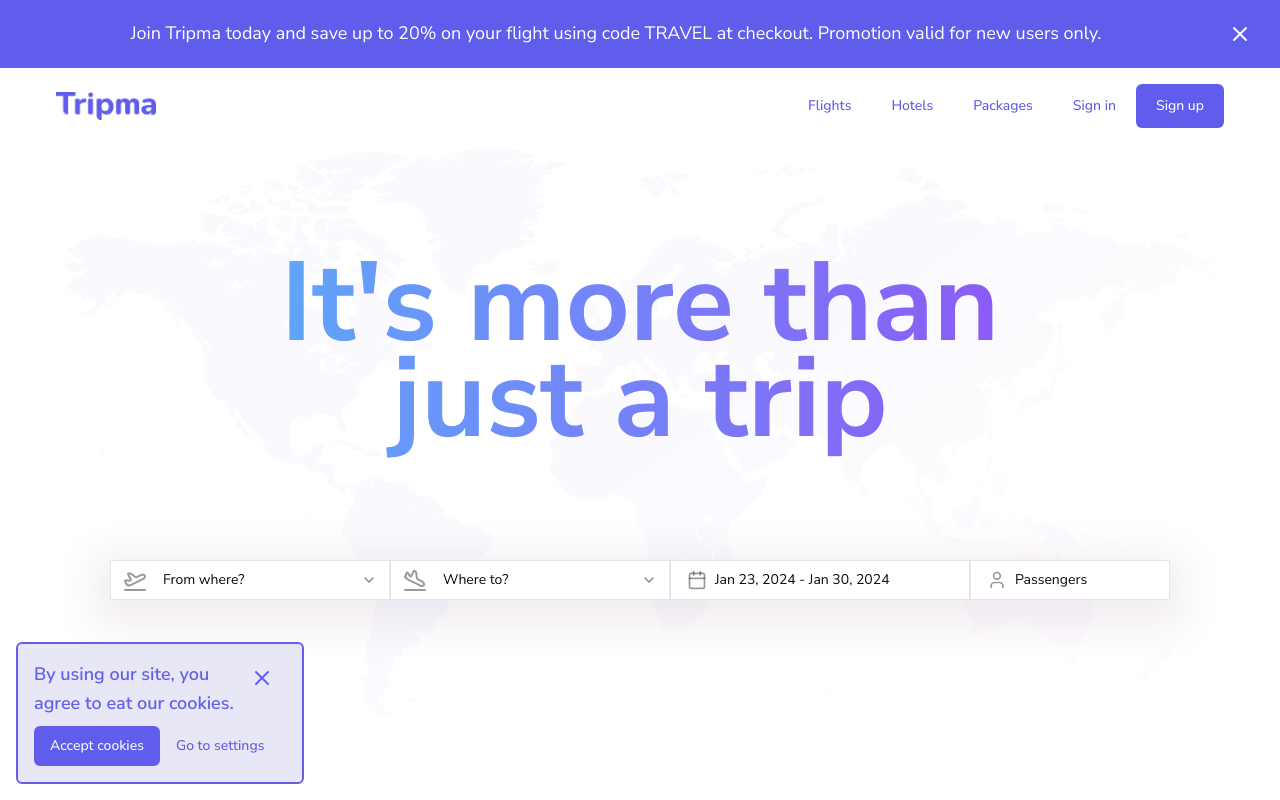
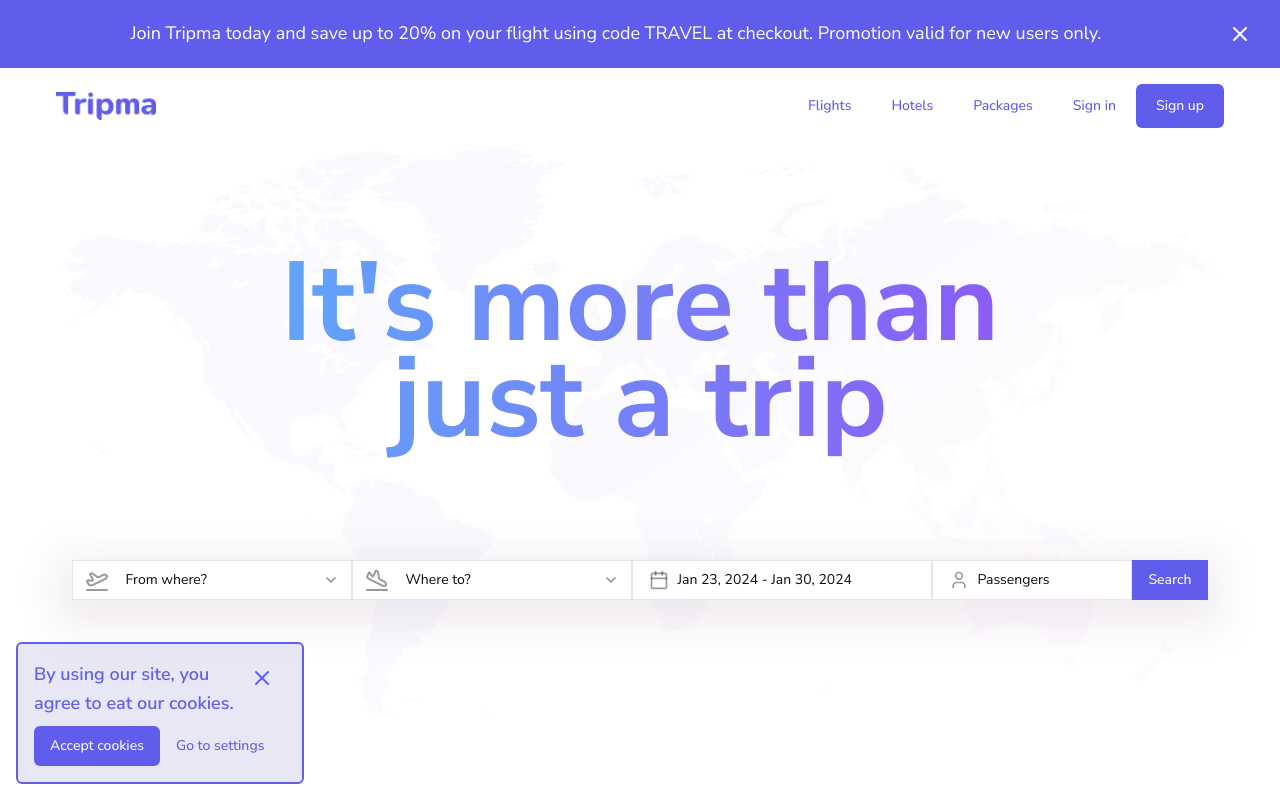
Before and after one commit to makkenzo/tripma, a Next.js app: page / in a window 1280 px wide. Built offline with nearby package versions, Linux system fonts and the light colour scheme.

Commit message:
search button

```diff
--- a/src/app/(home)/_components/hero.tsx
+++ b/src/app/(home)/_components/hero.tsx
@@ -1,34 +1,18 @@
 "use client";
 
-import { Button } from "@/components/ui/button";
-import { Calendar } from "@/components/ui/calendar";
-import { Input } from "@/components/ui/input";
-import { Label } from "@/components/ui/label";
-import {
-    Popover,
-    PopoverContent,
-    PopoverTrigger,
-} from "@/components/ui/popover";
-import { RadioGroup, RadioGroupItem } from "@/components/ui/radio-group";
 import { airports } from "@/data/airports";
-import { cn } from "@/lib/utils";
+import { Iata } from "@/types";
 import { addDays, format } from "date-fns";
-import { CalendarIcon, PlaneLanding, PlaneTakeoff } from "lucide-react";
+import { PlaneLanding, PlaneTakeoff } from "lucide-react";
 import Image from "next/image";
 import { useState } from "react";
 import { DateRange } from "react-day-picker";
 import AirportSelect from "./airport-select";
+import PeopleSelect from "./people-select";
 import TripDatePicker from "./trip-date-picker";
-import PeopleSelect from "./people-select";
+import { Button } from "@/components/ui/button";
 
-interface HeroProps {}
-
-interface Iata {
-    iata: string;
-    name: string | null;
-}
-
-const Hero = ({}: HeroProps) => {
+const Hero = () => {
     const iataAndNameValues: Iata[] = airports.map((airport) => ({
         iata: airport.iata,
         name: airport.name,
@@ -82,6 +66,7 @@ const Hero = ({}: HeroProps) => {
                         modifier={disabledDateModifier}
                     />
                     <PeopleSelect />
+                    <Button className="rounded-none border-none">Search</Button>
                 </div>
             </div>
         </div>
```
